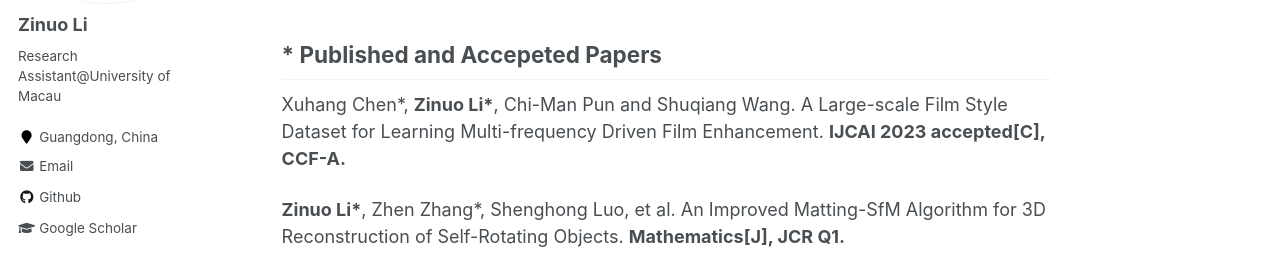
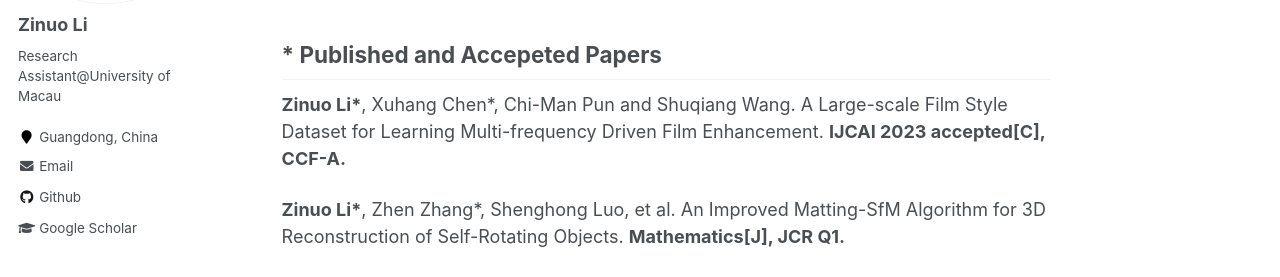
Before and after one commit to Shenghong-Luo/Shenghong-Luo.github.io, a Jekyll site: the page built from _pages/about.md, in a window 1280 px wide and 900 px high, scrolled down 648 px. Shown: the part 166-443 px from the top of the window. Built offline with Jekyll 4.4.1, drawn with Linux system fonts in a browser that asks for light colours.

Commit message:
Update about.md

```diff
--- a/_pages/about.md
+++ b/_pages/about.md
@@ -24,7 +24,7 @@ Zino Li is now a computer science undergraduate student who is currently working
 
 
 ## * Published and Accepeted Papers
-Xuhang Chen\*, **Zinuo Li\***, Chi-Man Pun and Shuqiang Wang. A Large-scale Film Style Dataset for Learning Multi-frequency Driven Film Enhancement. **IJCAI 2023 accepted[C], CCF-A.**
+ **Zinuo Li\***, Xuhang Chen\*, Chi-Man Pun and Shuqiang Wang. A Large-scale Film Style Dataset for Learning Multi-frequency Driven Film Enhancement. **IJCAI 2023 accepted[C], CCF-A.**
 
 **Zinuo Li\***, Zhen Zhang\*, Shenghong Luo, et al. An Improved Matting-SfM Algorithm for 3D Reconstruction of Self-Rotating Objects. **Mathematics[J], JCR Q1.**
 
```
